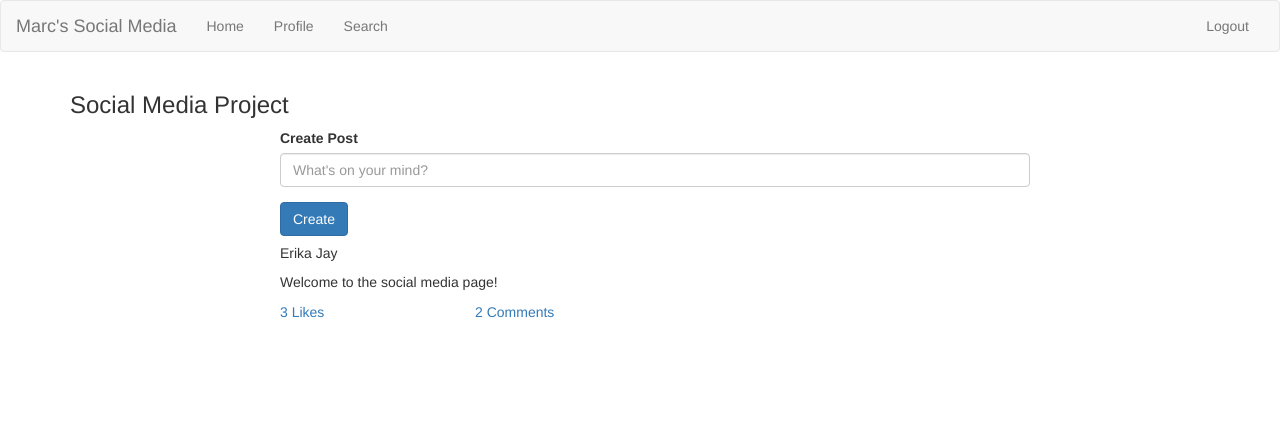
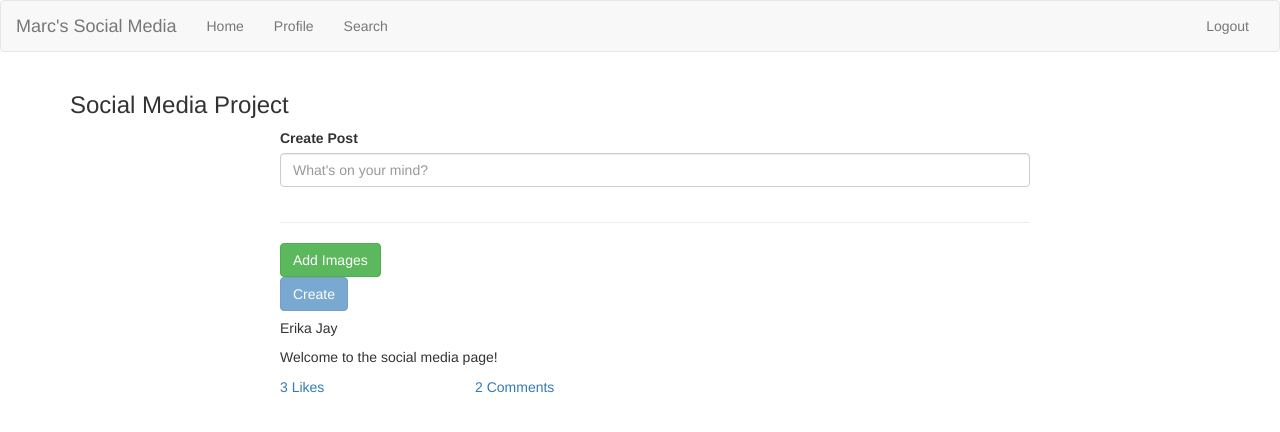
Before and after one commit to TMKangwantas/social-media-project, an Angular app: page / in a window 1280 px wide. Shown: the top 432 px of the page. Built offline with nearby package versions, Linux system fonts and the light colour scheme.

Commit message:
Got images to work

```diff
--- a/src/app/app.module.ts
+++ b/src/app/app.module.ts
@@ -6,7 +6,7 @@ import { HeaderComponent } from './header/header.component';
 import { PostComponent } from './post/post.component';
 import { CreatePostComponent } from './post/create-post/create-post.component';
 import { PostService } from './post/post.service';
-import { FormsModule } from '@angular/forms';
+import { FormsModule, ReactiveFormsModule } from '@angular/forms';
 
 @NgModule({
   declarations: [
@@ -17,7 +17,8 @@ import { FormsModule } from '@angular/forms';
   ],
   imports: [
     BrowserModule,
-    FormsModule
+    FormsModule,
+    ReactiveFormsModule
   ],
   providers: [
     PostService
--- a/src/app/post/create-post/create-post.component.html
+++ b/src/app/post/create-post/create-post.component.html
@@ -1,4 +1,6 @@
-<form #createPostForm="ngForm" (ngSubmit)="onSubmit(createPostForm)">
+<form
+    [formGroup]="createPostForm"
+    (ngSubmit)="onSubmit(createPostForm)">
     <div class="form-group">
         <label for="post">Create Post</label>
         <input
@@ -6,11 +8,39 @@
             type="text"
             id="post"
             class="form-control"
-            ngModel
-            name="post"
+            formControlName="postBody"
             required>
     </div>
+    <div class="row">
+        <div class="col-xs-12" formArrayName="imagePaths">
+            <div
+                class="row"
+                *ngFor="let pathCtrl of controls; let i = index"
+                [formGroupName]="i"
+                style="margin-top: 10px">
+                <div class="col-xs-8">
+                    <input
+                        type="text"
+                        formControlName="imagePath"
+                        class="form-control"
+                        #imagePath>
+                </div>
+                <div class="row">
+                    <div class="col-xs-12">
+                        <img [src]="imagePath.value" class="img-responsive" width="200" height="200">
+                    </div>
+                </div>
+                <div class="col-xs-2">
+                    <button class="btn btn-danger" type="button" (click)="onDeleteImagePath(i)">X</button>
+                </div>
+            </div>
+            <hr>
+            <div>
+                <button class="btn btn-success" type="button" (click)="onAddImages()">Add Images</button>
+            </div>
+        </div>
+    </div>
     <div>
-        <button class="btn btn-primary" type="submit" [disabled]="post">Create</button>
+        <button class="btn btn-primary" type="submit" [disabled]="!createPostForm.valid">Create</button>
     </div>
 </form>
--- a/src/app/post/create-post/create-post.component.ts
+++ b/src/app/post/create-post/create-post.component.ts
@@ -1,5 +1,5 @@
 import { Component, OnInit } from '@angular/core';
-import { NgForm } from '@angular/forms';
+import { NgForm, FormGroup, FormControl, Validators, FormArray } from '@angular/forms';
 
 import { PostService } from '../post.service';
 import { Post } from 'src/app/shared/post.model';
@@ -10,30 +10,54 @@ import { Post } from 'src/app/shared/post.model';
   styleUrls: ['./create-post.component.css']
 })
 export class CreatePostComponent implements OnInit {
+  addImages = false;
+  createPostForm: FormGroup
 
   constructor(private postService: PostService) { }
 
   ngOnInit() {
+    this.initForm();
   }
 
   onSubmit(form: NgForm) {
-    if (!form.valid) {
-      return;
-    }
     const newPost = new Post(
       'Erika Jay',
-      form.value.post,
-      [],
+      this.createPostForm.value['postBody'],
+      this.createPostForm.value['imagePaths'],
       [],
       []
     );
 
+    this.postService.addPost(newPost);
+
     console.log(newPost);
-    this.postService.addPost(
-      newPost
-    );
 
     form.reset();
   }
 
+  onAddImages() {
+    (<FormArray>this.createPostForm.get('imagePaths')).push(
+      new FormGroup({
+        'imagePath': new FormControl('', Validators.required)
+      })
+    );
+  }
+
+  onDeleteImagePath(index: number) {
+    (<FormArray>this.createPostForm.get('imagePaths')).removeAt(index);
+  }
+
+  private initForm() {
+    let postBody = '';
+    let imagePaths = new FormArray([]);
+    this.createPostForm = new FormGroup({
+      'postBody': new FormControl(postBody, Validators.required),
+      'imagePaths': imagePaths
+    });
+  }
+
+  get controls() {
+    return (<FormArray>this.createPostForm.get('imagePaths')).controls;
+  }
+
 }
--- a/src/app/post/post.component.html
+++ b/src/app/post/post.component.html
@@ -10,6 +10,14 @@
             *ngFor="let post of feed; let i = index">
             <h5>{{post.uid}}</h5>
             <p>{{post.body}}</p>
+            <div class="row" *ngIf="post.imagePaths.length !== 0">
+                <div
+                    class="col-xs-12"
+                    *ngFor="let path of post.imagePaths; let i = index"
+                    >
+                        <img [src]="path.imagePath" class="img-responsive" width="200" height="200">
+                </div>
+            </div>
             <div class="row">
                 <div class="col-md-3" (click)="onLike(i)" > <!-- Have to pass and uid  -->
                     <a href="" onclick="return false">{{post.likes.length}} {{ post.likes.length == 1 ? "Like" : "Likes"}}</a>
--- a/src/app/shared/post.model.ts
+++ b/src/app/shared/post.model.ts
@@ -4,7 +4,7 @@ export class Post {
     constructor(
         public uid: string,
         public body: string,
-        public imagePath: string[],
+        public imagePaths: string[],
         public likes: string[], //uids, not names
         public comments: Comment[]
     ) {}
```
